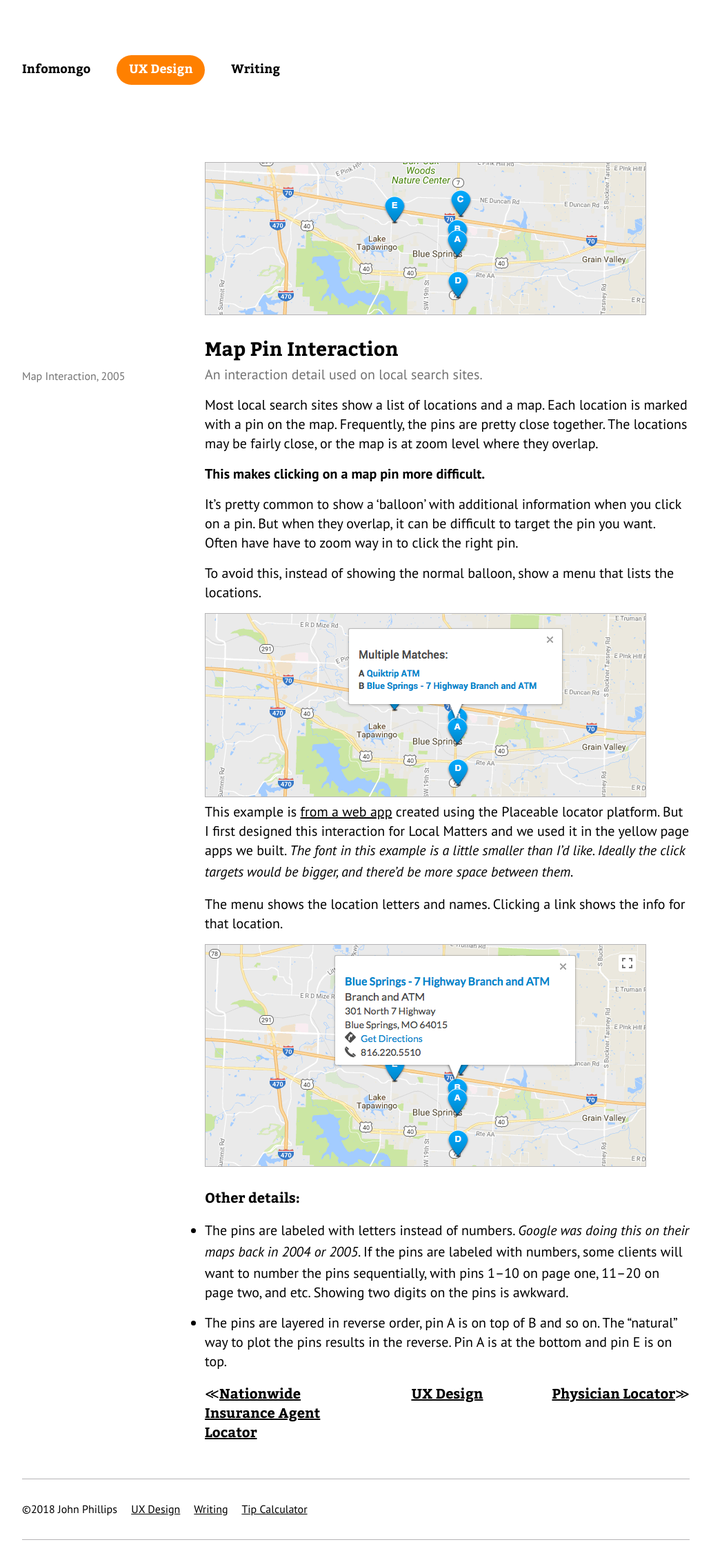
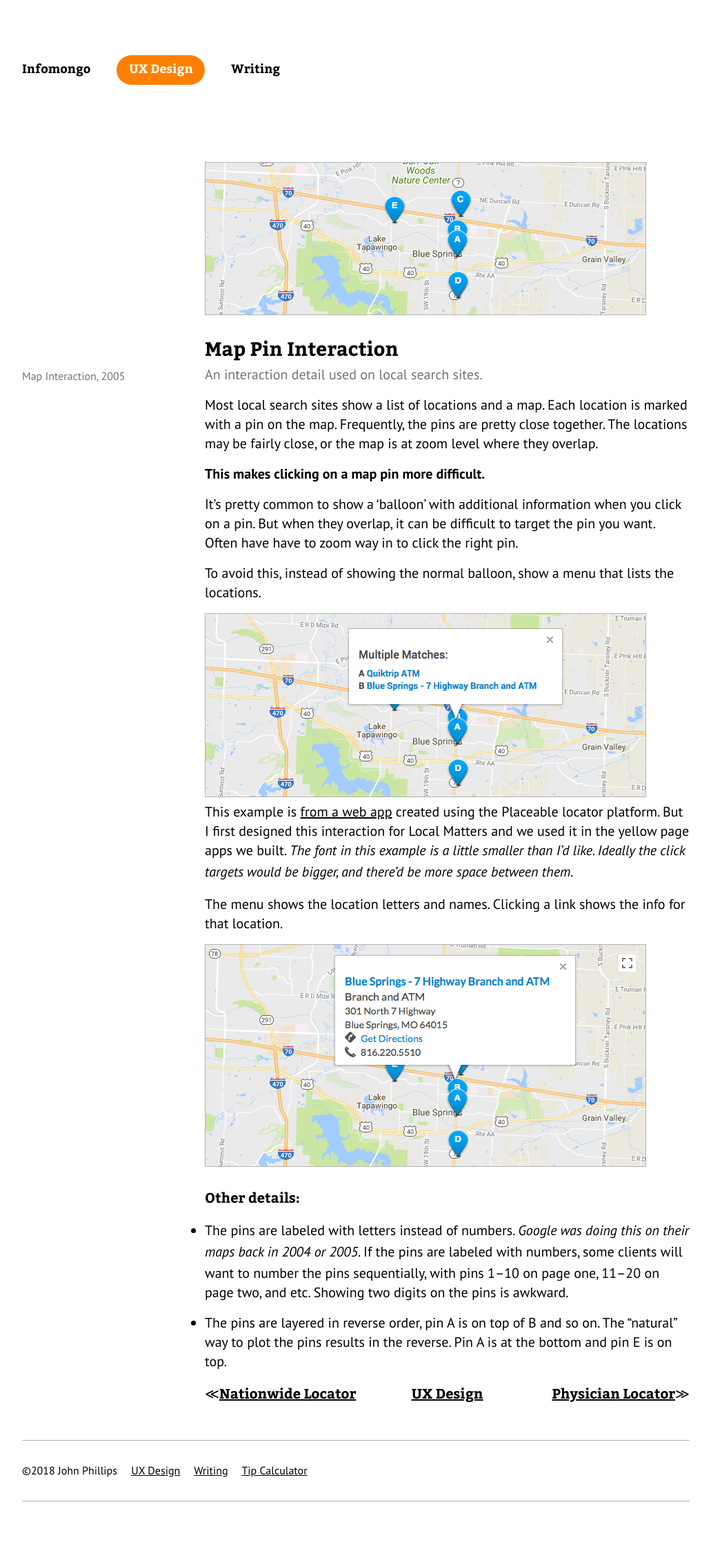
Before and after one commit to infomongo/infomongo.github.io, a Jekyll site: the page built from ux-design/map-pins.md, in a window 1280 px wide. Shown: the whole page at 69% size, without its empty margins (124-1155 px from the left). Built offline with Jekyll 4.4.1, drawn with Linux system fonts in a browser that asks for light colours; after the commit the page ends 2193 px from its top, so only the background shows below that.

Commit message:
nav fixes

```diff
--- a/_includes/css/ux.css
+++ b/_includes/css/ux.css
@@ -1 +1 @@
-.post h1,.ux h1{font-size:140%}.meta,.date,.title,.caption{color:#737373;font-size:80%}blockquote{margin:1rem 0;font-size:110%;color:#737373;font-family:'pt_sansitalic', sans-serif}.title{text-transform:uppercase}.date{white-space:nowrap}.caption{text-align:center}@media only screen and (min-width: 1000px){.post blockquote,.ux blockquote{margin-left:-50px;margin-left:-2rem;font-size:125%}}.title{margin-bottom:.5rem}.meta{margin-bottom:1rem}.ux-img img{max-width:100%;margin:0}h2{font-size:120%}.meta{margin-bottom:.25rem}.ux.no-border img{border:none}img.push{margin-top:1rem}#more-images{margin-top:4rem}nav.next span{display:block;margin-bottom:.25rem;padding-left:.75rem}nav.next span:first-of-type{padding-left:0}@media only screen and (min-width: 1000px){.ux .text{margin-left:265px}.ux .meta{position:relative;left:-265px;top:5px;width:240px;margin:0;height:0}.ux .meta span{white-space:nowrap}.ux .meta+p{color:#737373}.ux.push .key img{margin-left:265px}nav.next{display:flex;flex-wrap:wrap;justify-content:space-between}nav.next span{flex:1 1 200px;text-align:center;padding:0}nav.next span:first-of-type{text-align:left}nav.next span:last-of-type{text-align:right}}
+.post h1,.ux h1{font-size:140%}.meta,.date,.title,.caption{color:#737373;font-size:80%}blockquote{margin:1rem 0;font-size:110%;color:#737373;font-family:'pt_sansitalic', sans-serif}.title{text-transform:uppercase}.date{white-space:nowrap}.caption{text-align:center}@media only screen and (min-width: 1000px){.post blockquote,.ux blockquote{margin-left:-50px;margin-left:-2rem;font-size:125%}}.title{margin-bottom:.5rem}.meta{margin-bottom:1rem}.ux-img img{max-width:100%;margin:0}h2{font-size:120%}.meta{margin-bottom:.25rem}.ux.no-border img{border:none}img.push{margin-top:1rem}#more-images{margin-top:4rem}nav.next span{display:block;margin-bottom:.25rem;padding-left:.75rem}nav.next span:first-of-type{padding-left:0}@media only screen and (min-width: 1000px){.ux .text{margin-left:265px}.ux .meta{position:relative;left:-265px;top:5px;width:240px;margin:0;height:0}.ux .meta span{white-space:nowrap}.ux .meta+p{color:#737373}.ux.push .key img{margin-left:265px}nav.next{display:flex;flex-wrap:wrap;justify-content:space-between}nav.next span{flex:1 1;text-align:center;padding:0}nav.next span:first-of-type{text-align:left}nav.next span:last-of-type{text-align:right}}
--- a/_includes/css/ux.scss
+++ b/_includes/css/ux.scss
@@ -71,7 +71,7 @@ nav.next {
 		flex-wrap: wrap;
 		justify-content: space-between;
 		span {
-			flex: 1 1 200px;
+			flex: 1 1 ;
 			text-align: center;
 			padding: 0;
 		}
--- a/_includes/ux-nav.md
+++ b/_includes/ux-nav.md
@@ -1,9 +1,3 @@
-{% comment %}
-≪[{{include.prev-text}}]({{include.prev-link}})
-| [UX Design](/ux-design/) |
-[{{include.next-text}}]({{include.next-link}})≫
-{% endcomment %}
-
 <nav class="next">
 	<span>≪<a href="{{include.prev-link}}">{{include.prev-text}}</a></span>
 	<span><a href="/ux-design/">UX Design</a></span>
--- a/ux-design/map-pins.md
+++ b/ux-design/map-pins.md
@@ -37,7 +37,7 @@ The menu shows the location letters and names. Clicking a link shows the info fo
 
 
 {% include ux-nav.md
-	prev-text="Nationwide Insurance Agent Locator"
+	prev-text="Nationwide Locator"
 	prev-link="nationwide-locator"
 	next-text="Physician Locator"
 	next-link="physician-locator"
```
Also changed, not shown: ux-design/nationwide-locator.md (+1 -1 lines), ux-design/tokens.md (+1 -1 lines).
